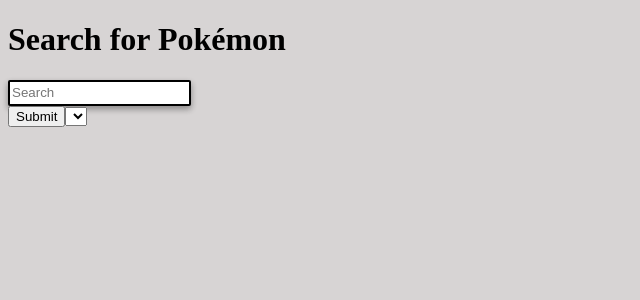
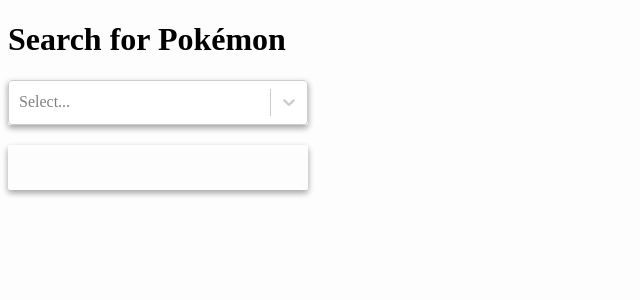
Before and after one commit to rgrace9/adkgroup-pokemon-react-app-eee98fca97e6, a React app: page / in a window 1280 px wide. Shown: the top 300 px of the page, without its empty margins (0-640 px from the left). Built offline with nearby package versions, Linux system fonts and the light colour scheme; no server answers.

Commit message:
Add auto-suggest

```diff
--- a/package.json
+++ b/package.json
@@ -38,6 +38,7 @@
     "react-dev-utils": "^5.0.0",
     "react-dom": "^16.2.0",
     "react-redux": "^5.0.6",
+    "react-select": "^2.4.1",
     "redux": "^3.7.2",
     "sass-loader": "^6.0.6",
     "style-loader": "^0.19.0",
--- a/src/components/AutoSuggest.js
+++ b/src/components/AutoSuggest.js
@@ -1,18 +1,18 @@
-import React from "react";
-const AutoSuggest = props => {
-  return (
-    <label>
-      <select onChange={props.onChange} name={props.name}>
-        {props.pokemon_suggestions.map(pokemon => {
-          return (
-            <option key={pokemon.id} value={pokemon.id}>
-              {pokemon.name}
-            </option>
-          );
-        })}
-      </select>
-    </label>
-  );
-};
-
-export default AutoSuggest;
+// import React from "react";
+// const AutoSuggest = props => {
+//   return (
+//     <label>
+//       <select onChange={props.onChange} name={props.name}>
+//         {props.pokemon_suggestions.map(pokemon => {
+//           return (
+//             <option key={pokemon.id} value={pokemon.id}>
+//               {pokemon.name}
+//             </option>
+//           );
+//         })}
+//       </select>
+//     </label>
+//   );
+// };
+//
+// export default AutoSuggest;
--- a/src/containers/InfoBox.js
+++ b/src/containers/InfoBox.js
@@ -7,12 +7,15 @@
   }
 
   render() {
+    // if (){
+    //
+    // }
     return (
-      <div>
-        <h2>{this.props.pokemon.name}</h2>
-        <h2>{this.props.pokemon.height}</h2>
-        <h2>{this.props.pokemon.weight}</h2>
-        <img src={this.props.details} />
+      <div className="info-box">
+        <div className={this.props.pokemonType}>
+          <img src={this.props.image} />
+          <h2 className="pokemon-info">{this.props.pokemon.name}</h2>
+        </div>
       </div>
     );
   }
--- /dev/null
+++ b/src/containers/PokemonGraph.js
@@ -0,0 +1,5 @@
+import React from "react";
+
+class PokemonGraph extends Component {}
+
+export default PokemonGraph;
--- a/src/containers/SearchContainer.js
+++ b/src/containers/SearchContainer.js
@@ -1,21 +1,49 @@
 import React, { Component } from "react";
 import InfoBox from "./InfoBox";
 import PokemonField from "../components/PokemonField";
-import AutoSuggest from "../components/AutoSuggest";
+import Select from "react-select";
+//recharts
 
 class SearchContainer extends Component {
   constructor(props) {
     super(props);
     this.state = {
       search: "",
-      pokemonUrl: "",
+      image: "",
       details: "",
-      pokemons: []
+      pokemonType: "",
+      selectedOption: null,
+      pokemonResults: []
     };
     this.handleChange = this.handleChange.bind(this);
-    this.handleSubmit = this.handleSubmit.bind(this);
     this.handleClear = this.handleClear.bind(this);
     this.pokemonSearch = this.pokemonSearch.bind(this);
+  }
+
+  componentDidMount() {
+    fetch(`https://pokeapi.co/api/v2/pokemon/?limit=964`)
+      .then(response => {
+        if (response.ok) {
+          return response;
+        } else {
+          let errorMessage = `${response.status} (${response.statusText})`,
+            error = new Error(errorMessage);
+          throw error;
+        }
+      })
+      .then(response => response.json())
+      .then(pokemon => {
+        let pokemonArray = pokemon.results.map(pokemon => {
+          let option = {};
+          option["value"] = pokemon.name;
+          option["label"] = pokemon.name;
+          return option;
+        });
+        this.setState({
+          pokemonResults: pokemonArray
+        });
+      })
+      .catch(error => console.log(`Error in fetch: ${error.message}`));
   }
 
   pokemonSearch(pokemon) {
@@ -34,39 +62,18 @@
         console.log(pokemonInfo);
         this.setState({
           search: pokemonInfo,
-          pokemonUrl: pokemonInfo.forms[0].url
+          image: pokemonInfo.sprites.front_default,
+          pokemonType: pokemonInfo.types[0].type.name
         });
-        console.log(this.state.pokemonUrl);
-
-        return fetch(this.state.pokemonUrl);
       })
-      .then(response => {
-        if (response.ok) {
-          return response;
-        } else {
-          let errorMessage = `${response.status} (${response.statusText})`,
-            error = new Error(errorMessage);
-          throw error;
-        }
-      })
-      .then(response => response.json())
-      .then(pokemonInfo => {
-        console.log(pokemonInfo);
-        debugger;
-        this.setState({
-          details: pokemonInfo.sprites.front_default
-        });
-      });
+      .catch(error => console.log(`Error in fetch: ${error.message}`));
   }
 
-  handleChange(event) {
-    this.setState({ [event.target.name]: event.target.value });
-  }
-
-  handleSubmit(event) {
-    event.preventDefault();
-    this.pokemonSearch(this.state.search);
-  }
+  handleChange = selectedOption => {
+    this.setState({ selectedOption: selectedOption });
+    this.pokemonSearch(selectedOption.value);
+    this.handleClear();
+  };
 
   handleClear() {
     this.setState({
@@ -75,28 +82,23 @@
   }
 
   render() {
+    const { selectedOption } = this.state;
     return (
       <div>
         <h1>Search for Pokémon</h1>
         <form onSubmit={this.handleSubmit}>
-          <PokemonField
-            content={this.state.search}
+          <Select
+            className="search-container"
+            options={this.state.pokemonResults}
             onChange={this.handleChange}
-            name="search"
-          />
-          <input type="submit" />
-          <AutoSuggest
-            pokemon_suggestions={this.state.pokemons}
-            onChange={this.handleChange}
-            name="pokemons"
+            value={selectedOption}
           />
         </form>
         <div>
           <InfoBox
             pokemon={this.state.search}
-            url={this.state.pokemonUrl}
-            pokemonAdvancedSearch={this.pokemonAdvancedSearch}
-            details={this.state.details}
+            image={this.state.image}
+            pokemonType={this.state.pokemonType}
           />
         </div>
       </div>
--- a/src/scss/main.scss
+++ b/src/scss/main.scss
@@ -1,5 +1,5 @@
 body {
-  background: #d7d4d4;
+  background: #fdfdfd;
 
   h1 {
     color: black;
@@ -9,8 +9,102 @@
     border-radius: 2px;
     box-shadow: 0 3px 6px rgba(0, 0, 0, 0.16), 0 3px 6px rgba(0, 0, 0, 0.23);
     display: block;
-    border: 2px solid black;
-    height: 20px;
-    width: 175px;
+    height: 45px;
+    width: 300px;
+    display: grid;
+    grid-row-gap: 50px;
+  }
+
+  .fire {
+    background-color: #ee8130;
+  }
+
+  .normal {
+    background-color: #a8a77a;
+  }
+
+  .water {
+    background-color: #6390f0;
+  }
+
+  .electric {
+    background-color: #f7d02c;
+  }
+
+  .grass {
+    background-color: #7ac74c;
+  }
+
+  .ice {
+    background-color: #96d9d6;
+  }
+
+  .fighting {
+    background-color: #c22e28;
+  }
+
+  .poison {
+    background-color: #a33ea1;
+  }
+
+  .ground {
+    background-color: #e2bf65;
+  }
+
+  .flying {
+    background-color: #a98ff3;
+  }
+
+  .psychic {
+    background-color: #f95587;
+  }
+
+  .bug {
+    background-color: #a6b91a;
+  }
+
+  .rock {
+    background-color: #b6a136;
+  }
+
+  .ghost {
+    background-color: #735797;
+  }
+
+  .dragon {
+    background-color: #6f35fc;
+  }
+
+  .dark {
+    background-color: #705746;
+  }
+
+  .steel {
+    background-color: #b7b7ce;
+  }
+
+  .fairy {
+    background-color: #d685ad;
+  }
+  img {
+    height: 300px;
+  }
+  .pokemon-info {
+    text-align: center;
+  }
+  .info-box {
+    display: grid;
+    grid-column-gap: 50px;
+    margin-top: 20px;
+    display: block;
+    border-radius: 2px;
+    box-shadow: 0 3px 6px rgba(0, 0, 0, 0.16), 0 3px 6px rgba(0, 0, 0, 0.23);
+    display: block;
+    height: 45px;
+    width: 300px;
+    display: grid;
+    grid-row-gap: 50px;
+    // height: 600px;
+    width: 300px;
   }
 }
```
Also changed, not shown: 2 other files (tests, documents, lock files or other folders).
